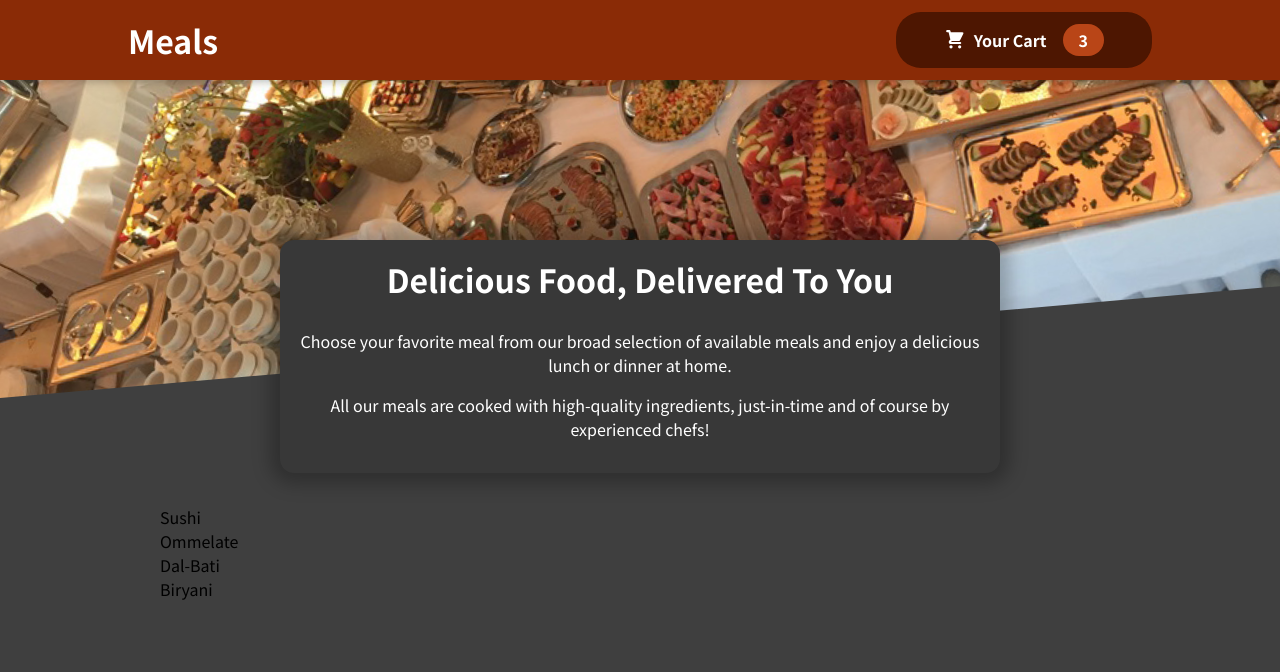
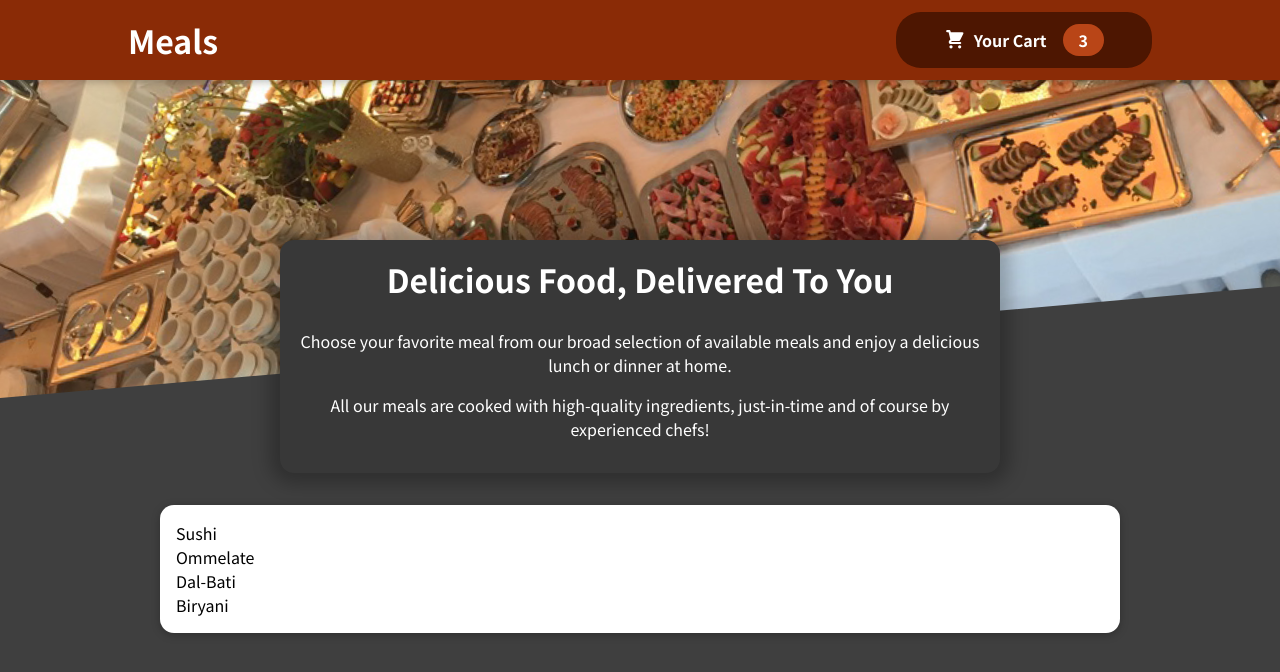
Before and after one commit to adilahamad786/meals-app, a JavaScript app: page / in a window 1280 px wide. Shown: the top 672 px of the page. Built offline with nearby package versions, Linux system fonts and the light colour scheme.

Commit message:
Adding UI Card component.

```diff
--- a/src/components/Meals/AvailableMeals.js
+++ b/src/components/Meals/AvailableMeals.js
@@ -1,4 +1,5 @@
 import classes from "./AvailableMeals.module.css";
+import Card from "../UI/Card";
 
 const DUMMY_MEALS = [
     {
@@ -31,9 +32,9 @@ const AvailableMeals = () => {
     const mealsList = DUMMY_MEALS.map(meal => <li>{meal.name}</li>)
     return (
         <section className={classes.meals}>
-            <ul>
-                { mealsList }
-            </ul>
+            <Card>
+                <ul>{ mealsList }</ul>
+            </Card>
         </section>
     );
 }
--- /dev/null
+++ b/src/components/UI/Card.js
@@ -0,0 +1,9 @@
+import classes from "./Card.module.css";
+
+const Card = (props) => {
+    return (
+        <div className={classes.card}>{props.children}</div>
+    );
+}
+
+export default Card;
--- /dev/null
+++ b/src/components/UI/Card.module.css
@@ -0,0 +1,6 @@
+.card {
+    padding: 1rem;
+    box-shadow: 0px 2px 8px rgba(0, 0, 0, 0.25);
+    border-radius: 14px;
+    background-color: white;
+}
```
Also changed, not shown: 1 other file (tests, documents, lock files or other folders).
